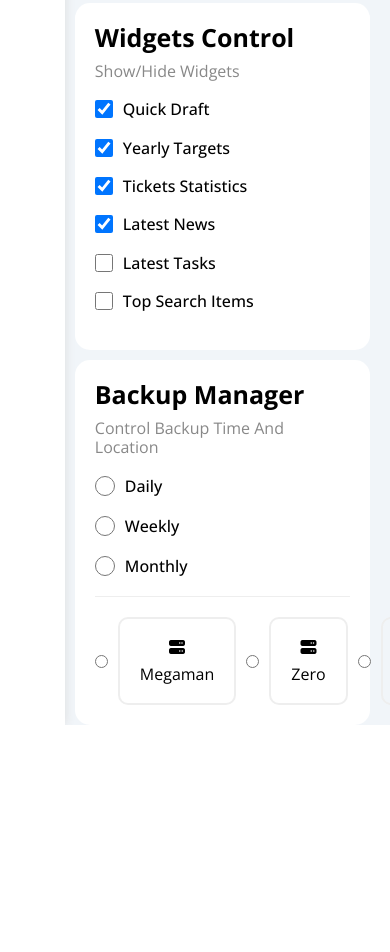
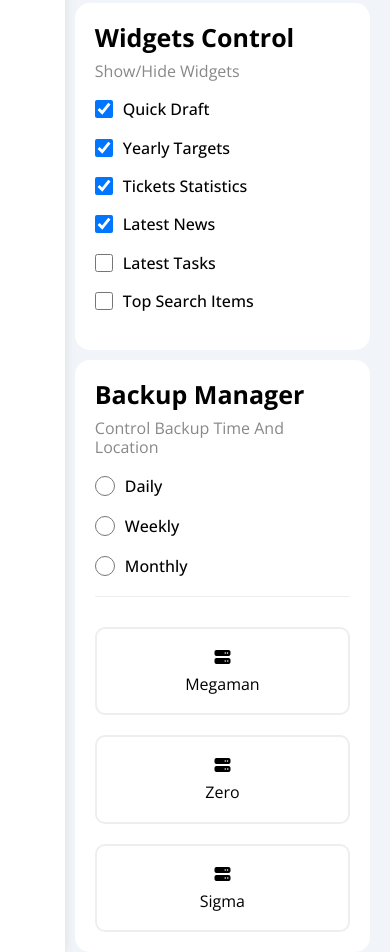
Before and after one commit to Elamawy-1/dashboard, a plain HTML site: page settings.html in a window 390 px wide. Shown: the part 1764-2716 px from the top of the page. Before the commit the page ends 2489 px from the top, so only its background shows below. Drawn offline with nearby package versions, Linux system fonts and the light colour scheme.

Commit message:
Update style.css

```diff
--- a/css/style.css
+++ b/css/style.css
@@ -1213,6 +1213,11 @@ ul{
     margin-top: 20px;
     gap: 10px;
 }
+@media (max-width: 767px) {
+    .servers{
+        flex-direction: column;
+    }
+}
 .servers .server{
     width: 100%;
     border-radius: 10px;
@@ -1232,6 +1237,9 @@ ul{
     border: 2px solid var(--blue-color);
     color: var(--blue-color);
 }
+.Backup .servers input{
+    appearance: none;
+}
 
 /* start animation */
 @keyframes light {
```
